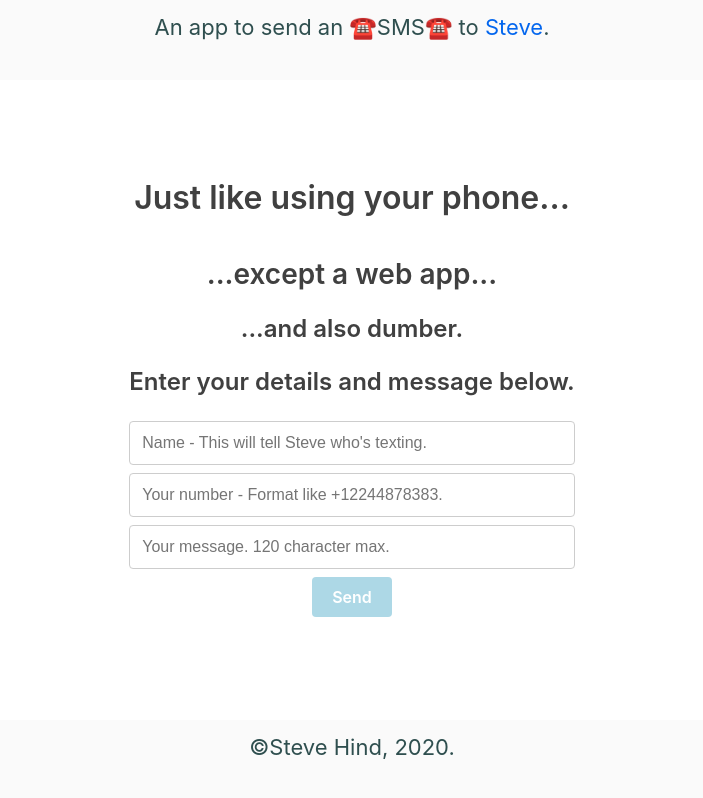
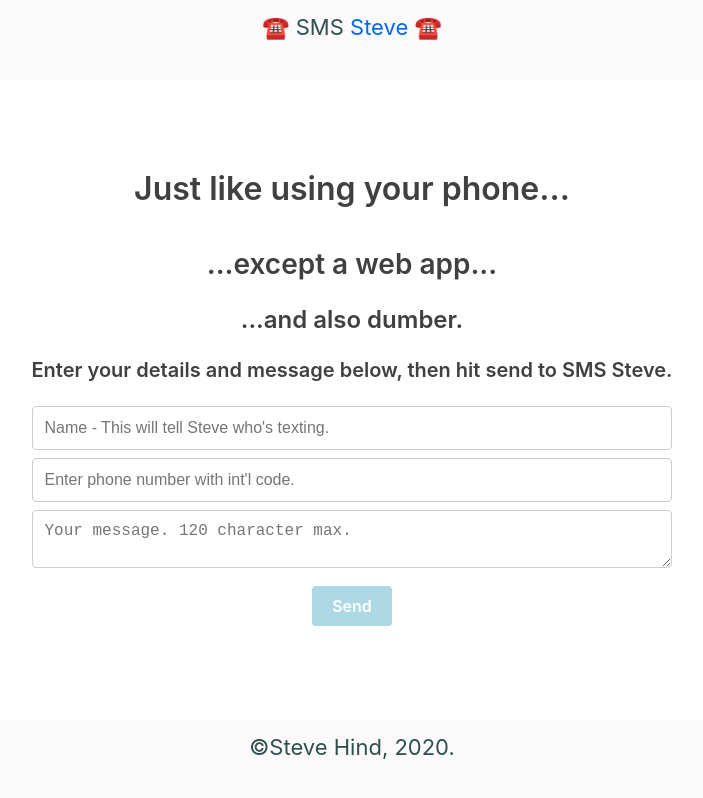
Before and after one commit to stevehind/sms-steve, a React (Create React App) app: page / in a window 1280 px wide. Shown: the whole page, without its empty margins (288-991 px from the left). Built offline with nearby package versions, Linux system fonts and the light colour scheme.

Commit message:
Ready to try to deploy.

```diff
--- a/package.json
+++ b/package.json
@@ -8,6 +8,8 @@
     "@testing-library/user-event": "^7.1.2",
     "react": "^16.12.0",
     "react-dom": "^16.12.0",
+    "react-phone-input-2": "^2.11.0",
+    "react-phone-number-input": "^3.0.9",
     "react-scripts": "3.3.0",
     "serve": "^11.3.0"
   },
--- a/src/App.js
+++ b/src/App.js
@@ -8,7 +8,7 @@ function App() {
   return (
     <div className="App">
       <header className="App-header">
-          <p>An app to send an <Emoji symbol="☎️"/>SMS<Emoji symbol="☎️"/> to <a href="http://www.stevehind.me" className="">Steve</a>.</p>
+          <p><Emoji symbol="☎️"/> SMS<a href="http://www.stevehind.me" className=""> Steve </a><Emoji symbol="☎️"/></p>
       </header>
         <div className="App-body">
           <InputForm/>
--- a/src/InputForm.js
+++ b/src/InputForm.js
@@ -2,12 +2,16 @@ import React, { Component } from "react";
 import './InputForm.css';
 import api from './api.js';
 
-const validateForm = (errors) => {
+const validateForm = (inputs, errors) => {
     let valid = true;
     Object.values(errors).forEach(
         // If there is an error String, set valid to false
         (val) => val.length > 0 && (valid = false)
     );
+    Object.values(inputs).forEach(
+        (val) => val.length === 0 && (valid = false)
+    );
+
     return valid;
 }
 
@@ -27,6 +31,11 @@ class InputForm extends Component {
                 sender_name: '',
                 sender_number: '',
                 sender_message: ''
+            },
+            inputs: {
+                sender_name: '',
+                sender_number: '',
+                sender_message: ''
             }
         }
 
@@ -37,6 +46,7 @@ class InputForm extends Component {
         event.preventDefault();
         const {name, value} = event.target;
         let errors = this.state.errors;
+        let inputs = this.state.inputs;
 
         switch (name) {
             case 'sender_name':
@@ -44,26 +54,29 @@ class InputForm extends Component {
                     value.length < 2
                     ? 'Name must contain at least two characters.'
                     : '';
+                inputs.sender_name = value;
                 break;
             case 'sender_number':
                 errors.sender_number =
-                    value.length !== 12
-                    ? 'Enter phone number with 11 digits (incl. int`l code) starting with +'
+                    (value.length < 11 || value.length >12)
+                    ? 'Enter phone number with 11 digits, incl. int`l code and start with +'
                     : '';
+                inputs.sender_number = value;
                 break;
             case 'sender_message':
                 errors.sender_message =
                     value.length > 120
                     ? 'Messages need to be <120 characters because this app is old school.'
                     : '';
+                inputs.sender_message = value;
                 break;
             default:
                 break;
         }
 
-        this.setState({errors, [name]: value});
+        this.setState({errors, inputs});
 
-        if(validateForm(this.state.errors)) {
+        if(validateForm(this.state.inputs, this.state.errors)) {
             console.log('Valid Form');
             this.setState({
                 valid: true,
@@ -149,37 +162,37 @@ class InputForm extends Component {
                     <h2>Just like using your phone...</h2>
                     <h3>...except a web app...</h3>
                     <h4>...and also dumber.</h4>
-                    <h4>Enter your details and message below.</h4>
+                    <h5>Enter your details and message below, then hit send to SMS Steve.</h5>
                     <div className="sr-combo-inputs" style={style}>
                         <div className="sr-combo-inputs-row">
                             <input
                                 type="text"
                                 name="sender_name"
                                 placeholder="Name - This will tell Steve who's texting."
+                                className="sr-input"
                                 autoComplete="cardholder"
-                                className="sr-input"
                                 onChange={this.handleChange}
                             />
                             {errors.sender_name.length < 2 && <span style={{color:'red'}}>{errors.sender_name}</span>}
                             <input
                                 type="text"
                                 name="sender_number"
-                                placeholder="Your number - Format like +12244878383."
+                                placeholder="Enter phone number with int'l code."
+                                className="sr-input"
                                 autoComplete="cardholder"
-                                className="sr-input"
                                 onChange={this.handleChange}
                             />
                             {errors.sender_number.length !== 12 && <span style={{color:'red'}}>{errors.sender_number}</span>}
-                            <input
+                            <textarea
                                 type="text"
                                 name="sender_message"
                                 placeholder="Your message. 120 character max."
+                                className="sr-input"
                                 autoComplete="cardholder"
-                                className="sr-input"
                                 onChange={this.handleChange}
                             />
                             {errors.sender_message.length > 120 && <span style={{color:'red'}}>{errors.sender_message}</span>}
-                        <div>
+                        <div className="pad-bottom" style={{color:'red', padding: 5}}>
                             {this.state.failed ? "Sending message failed. Try again." : null}
                         </div>
                         </div>
```
Also changed, not shown: 15 other files (tests, documents, lock files or other folders).
